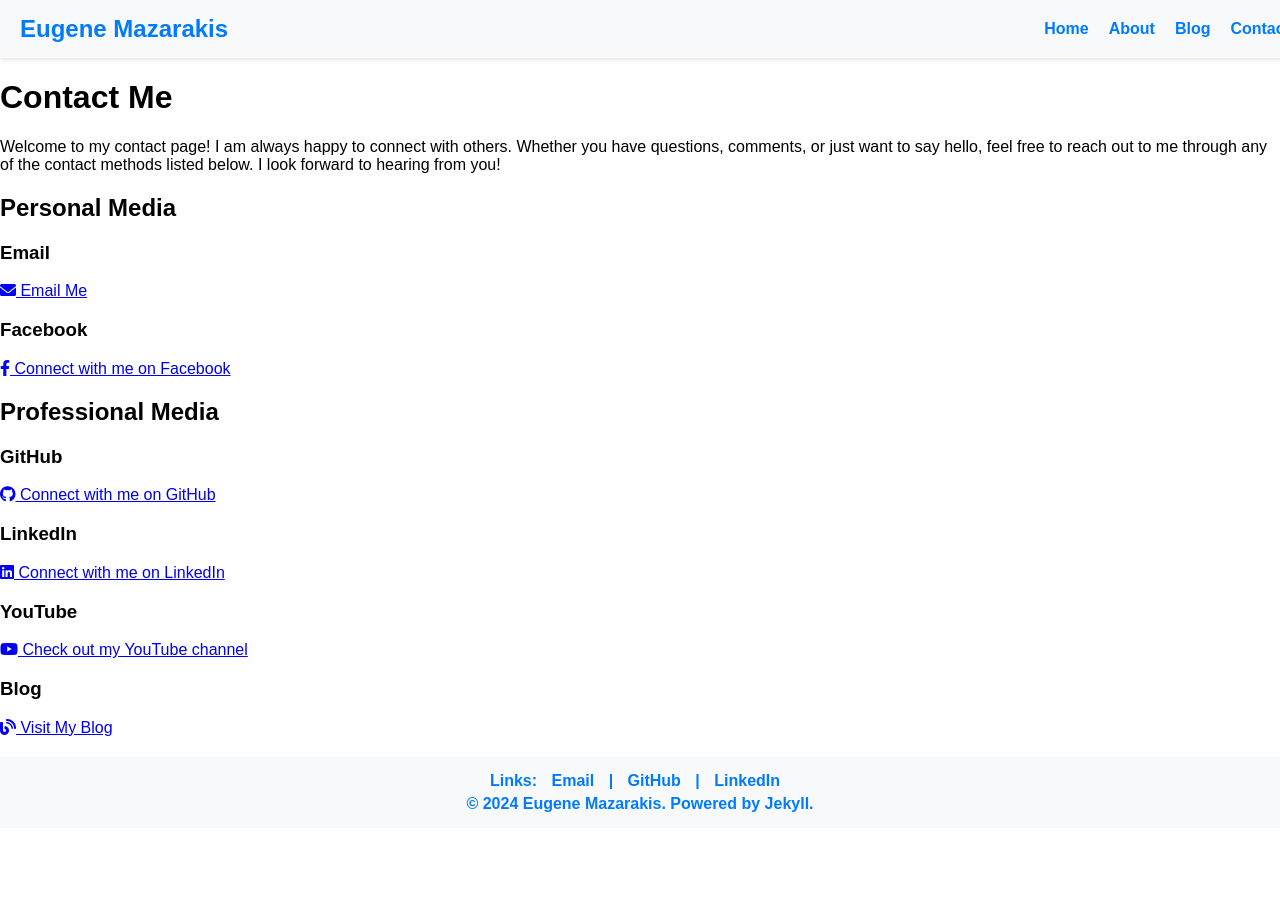
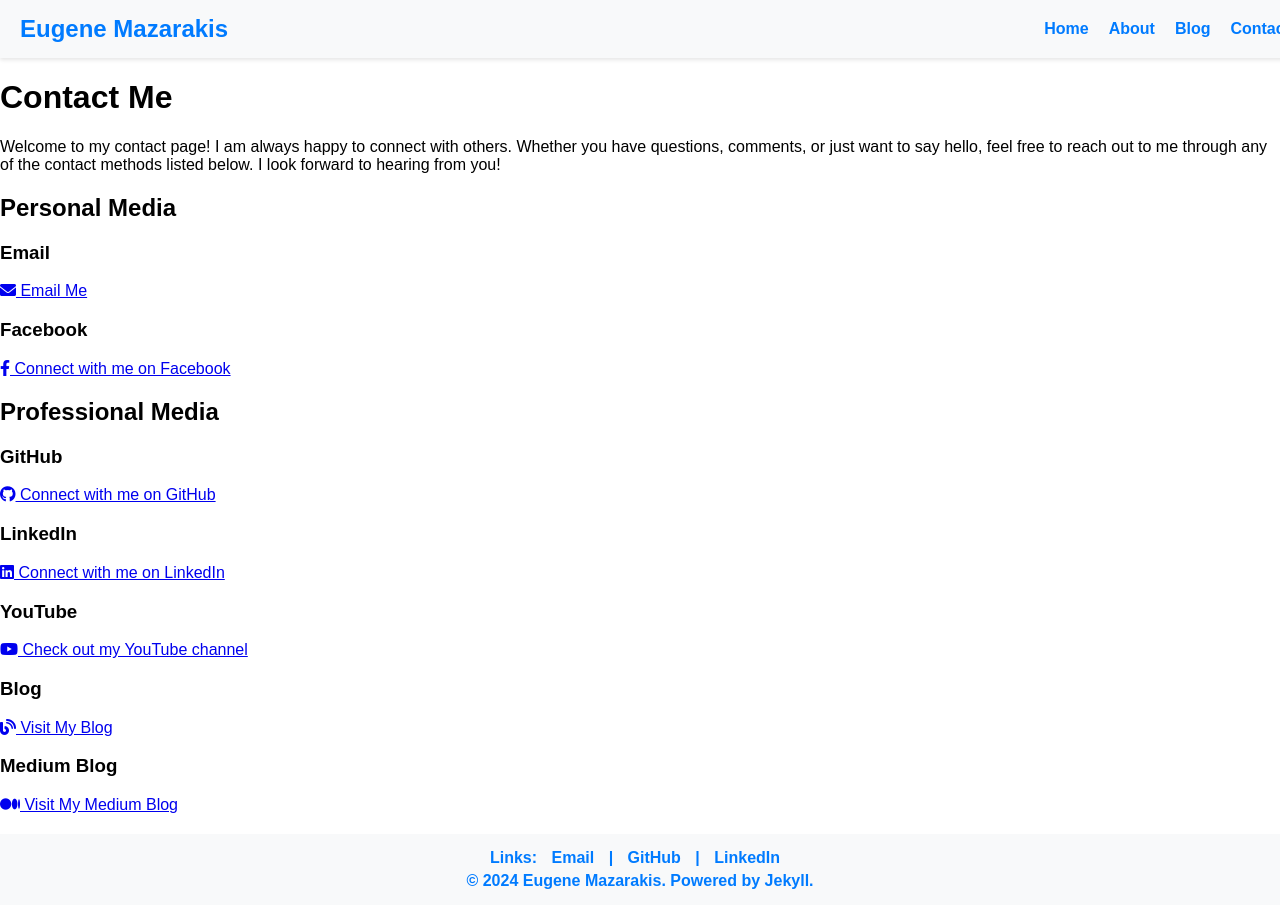
Before and after one commit to EMazarakis/EMazarakis.github.io, a Jekyll site: the page built from contact.md, in a window 1280 px wide. Built offline with Jekyll 4.4.1, drawn with Linux system fonts in a browser that asks for light colours.

Commit message:
Update contact.md

```diff
--- a/contact.md
+++ b/contact.md
@@ -44,3 +44,8 @@
 <a href="https://the-1nf0rmant.blogspot.com/" target="_blank">
   <i class="fas fa-blog"></i> Visit My Blog
 </a>
+
+### Medium Blog
+<a href="https://medium.com/@mazarakiseug" target="_blank">
+  <i class="fab fa-medium"></i> Visit My Medium Blog
+</a>
```
